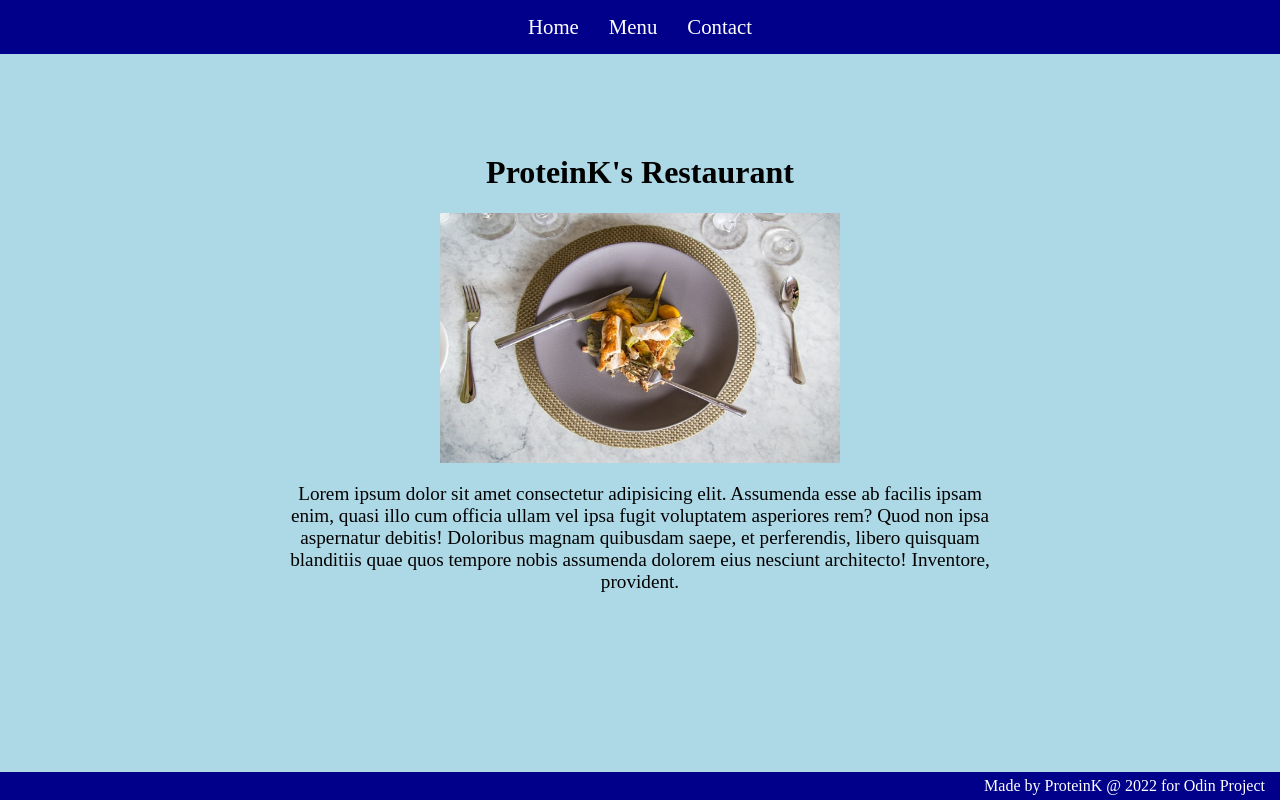
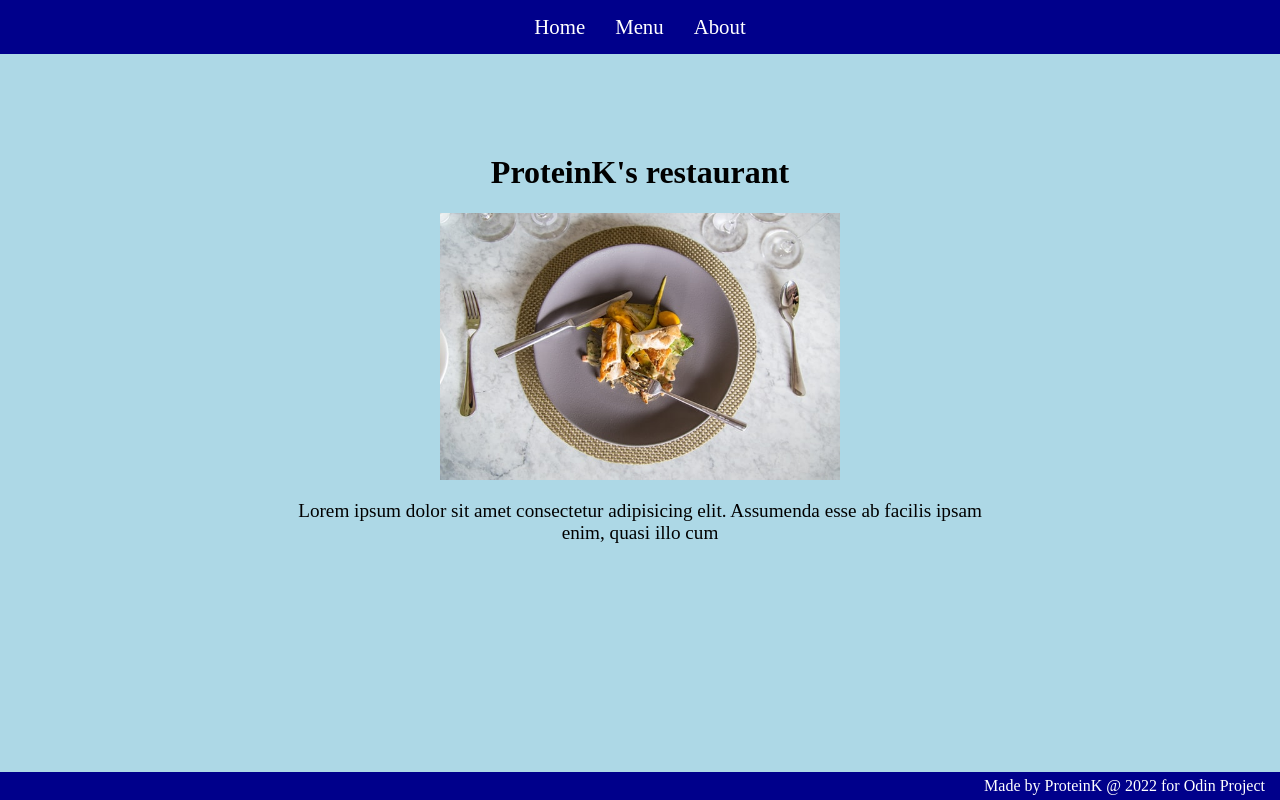
Before and after one commit to ProteinK/odin-restaurant, a plain HTML site: page index.html in a window 1280 px wide. Drawn offline with Linux system fonts and the light colour scheme.

Commit message:
Move content to js

```diff
--- a/index.html
+++ b/index.html
@@ -12,24 +12,6 @@
 
 <body>
   <div id="content">
-    <div class="header">
-      <ul>
-        <li id="home">Home</li>
-        <li id="menu">Menu</li>
-        <li id="contact">Contact</li>
-      </ul>
-    </div>
-    <div class="main">
-      <h1>ProteinK's Restaurant</h1>
-      <img src="restaurant.jpg" alt="restaurant" width="400" height="250">
-      <p>Lorem ipsum dolor sit amet consectetur adipisicing elit. Assumenda esse ab facilis ipsam enim, quasi illo cum
-        officia ullam vel ipsa fugit voluptatem asperiores rem? Quod non ipsa aspernatur debitis! Doloribus magnam
-        quibusdam saepe, et perferendis, libero quisquam blanditiis quae quos tempore nobis assumenda dolorem eius
-        nesciunt architecto! Inventore, provident.</p>
-    </div>
-    <div class="footer">
-      Made by ProteinK @ 2022 for Odin Project
-    </div>
   </div>
 </body>
 
--- a/main.js
+++ b/main.js
@@ -1 +1 @@
-console.log("test");
+(()=>{"use strict";!function(e){const t=document.createElement("div");t.classList.add("header");const n=document.createElement("ul"),d=document.createElement("li");d.id="home",d.textContent="Home";const a=document.createElement("li");a.id="menu",a.textContent="Menu";const c=document.createElement("li");c.id="about",c.textContent="About",n.appendChild(d),n.appendChild(a),n.appendChild(c),t.appendChild(n);const o=document.createElement("div");o.classList.add("main");const i=document.createElement("h1");i.textContent="ProteinK's restaurant",o.appendChild(i);const s=document.createElement("img");s.src="./restaurant.jpg",s.alt="restaurant",s.width="400",o.appendChild(s);const l=document.createElement("p");l.textContent="Lorem ipsum dolor sit amet consectetur adipisicing elit.\n    Assumenda esse ab facilis ipsam enim, quasi illo cum",o.appendChild(l);const m=document.createElement("div");m.classList.add("footer"),m.textContent="Made by ProteinK @ 2022 for Odin Project",e.appendChild(t),e.appendChild(o),e.appendChild(m)}(document.querySelector("#content"))})();
```
